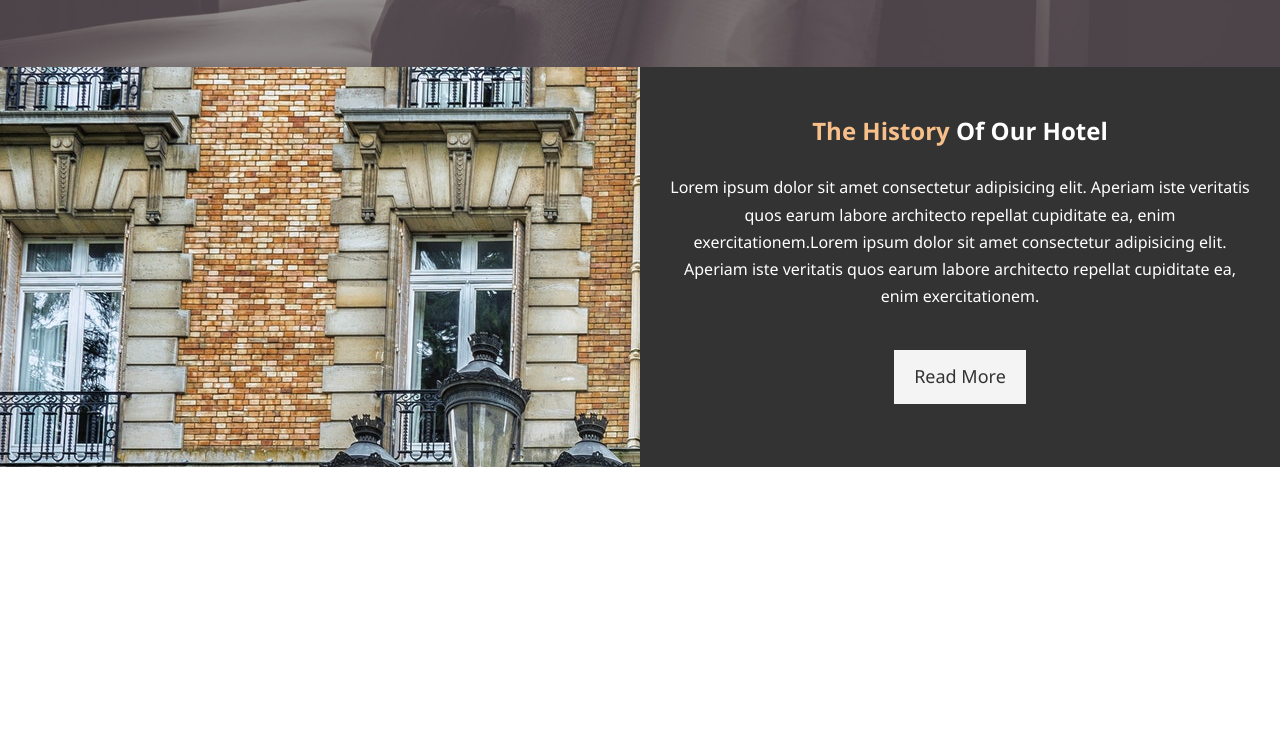
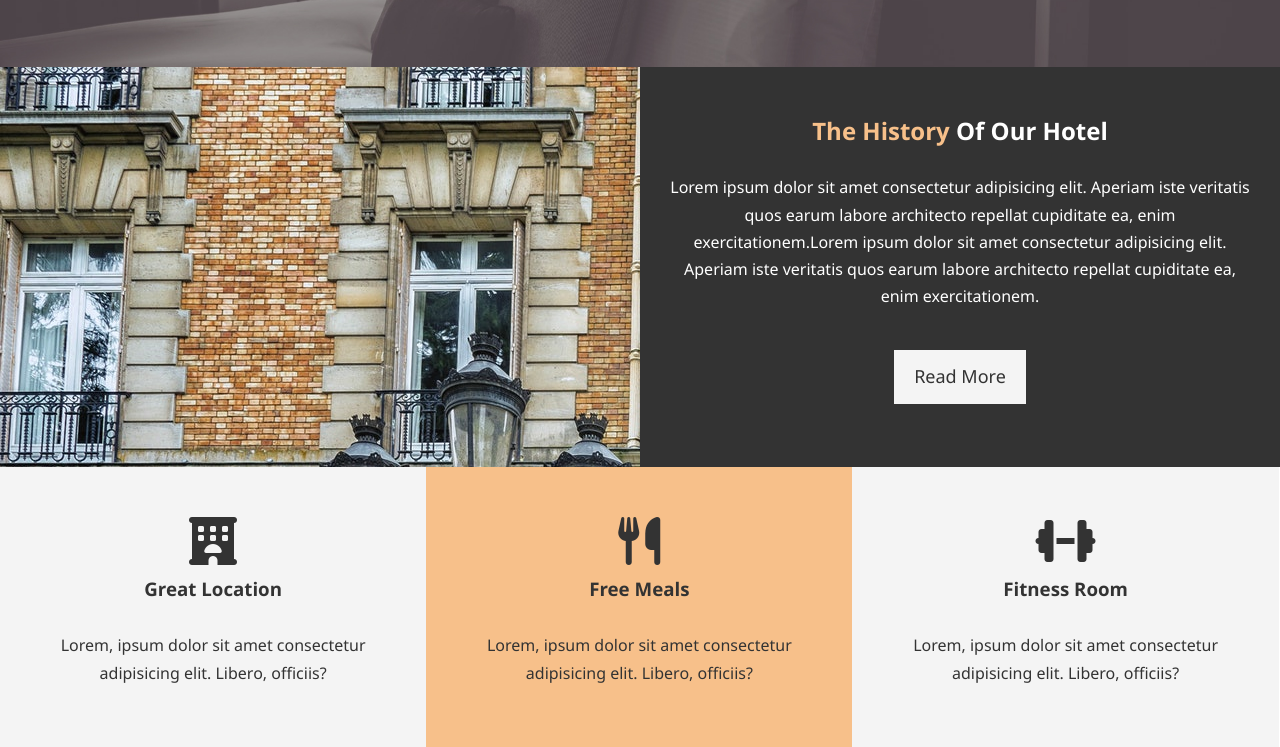
Before and after one commit to argenis0409/hotel-website, a plain HTML site: page index.html in a window 1280 px wide. Shown: the part 600-1347 px from the top of the page. Before the commit the page ends 1067 px from the top, so only its background shows below. Drawn offline with Linux system fonts and the light colour scheme.

Commit message:
added and styled the features section

```diff
--- a/css/style.css
+++ b/css/style.css
@@ -70,8 +70,8 @@ p {
 }
 
 .bg-primary {
-    background: #333;
-    color: #f7c08a;
+    background: #f7c08a;
+    color: #333;
 }
 /* Navbar */
 #navbar {
@@ -156,3 +156,16 @@ p {
 #home-info .info-content p {
     padding-bottom: 30px;
 }
+
+/* Features Section */
+.box {
+    float: left;
+    width: 33.3%;
+    padding: 50px;
+    text-align: center;
+}
+.box i {
+    margin-bottom: 10px;
+}
+
+/* Footer */
--- a/index.html
+++ b/index.html
@@ -5,6 +5,7 @@
     <meta name="viewport" content="width=device-width, initial-scale=1.0">
     <meta name="description" content="Welcome to the most extraordinary hotel">
     <meta name="keywords" content="hotel, new rooms and price">
+    <script src="https://kit.fontawesome.com/a91bcfc822.js" crossorigin="anonymous"></script>
     <link rel="stylesheet" href="/css/style.css">
     <title>Hotel BT | Welcome</title>
 </head>
@@ -45,5 +46,24 @@
                 <a href="about.html" class="btn btn-light">Read More</a>
            </div>
         </section>
+
+        <section id="features">
+            <div class="box bg-light">
+                <i class="fas fa-hotel fa-3x"></i>
+                <h3>Great Location</h3>
+                <p>Lorem, ipsum dolor sit amet consectetur adipisicing elit. Libero, officiis?</p>
+            </div>
+            <div class="box bg-primary">
+                <i class="fas fa-utensils fa-3x"></i>
+                <h3>Free Meals</h3>
+                <p>Lorem, ipsum dolor sit amet consectetur adipisicing elit. Libero, officiis?</p>
+            </div>
+            <div class="box bg-light">
+                <i class="fas fa-dumbbell fa-3x"></i>
+                <h3>Fitness Room</h3>
+                <p>Lorem, ipsum dolor sit amet consectetur adipisicing elit. Libero, officiis?</p>
+            </div>
+        </section>
+
     </body>
 </html>
```
